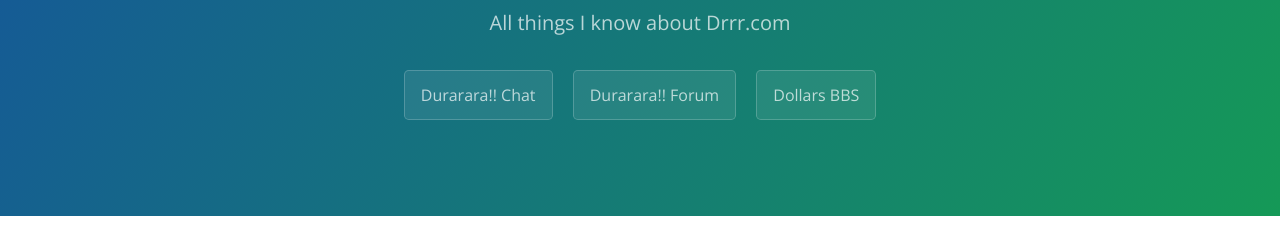
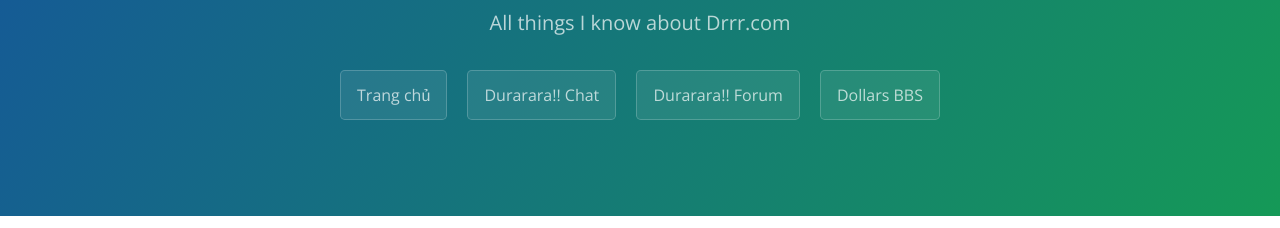
Before and after one commit to DullahanNguyen/dullahannguyen.github.io, a website: page features.html in a window 1280 px wide. Shown: the part 167-395 px from the top of the page. Drawn offline with nearby package versions, Linux system fonts and the light colour scheme.

Commit message:
Add button homepage

```diff
--- a/features.html
+++ b/features.html
@@ -13,6 +13,7 @@
     <section class="page-header">
       <h1 class="project-name">Durarara!!</h1>
       <h2 class="project-tagline">All things I know about Drrr.com</h2>
+      <a href="https://dullahannguyen.github.io" class="btn">Trang chủ</a>
       <a href="https://drrr.com" class="btn">Durarara!! Chat</a>
       <a href="https://drrr.chat" class="btn">Durarara!! Forum</a>
       <a href="https://dollars-bbs.org" class="btn">Dollars BBS</a>
```
Also changed, not shown: index.html (+1 -0 lines), login-logout.html (+1 -0 lines), room.html (+1 -0 lines), template.html (+1 -0 lines).
